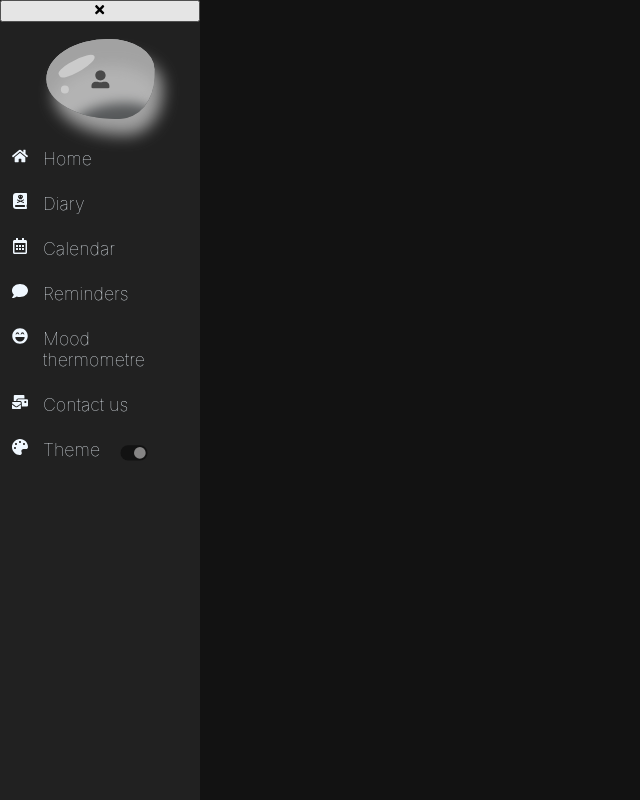
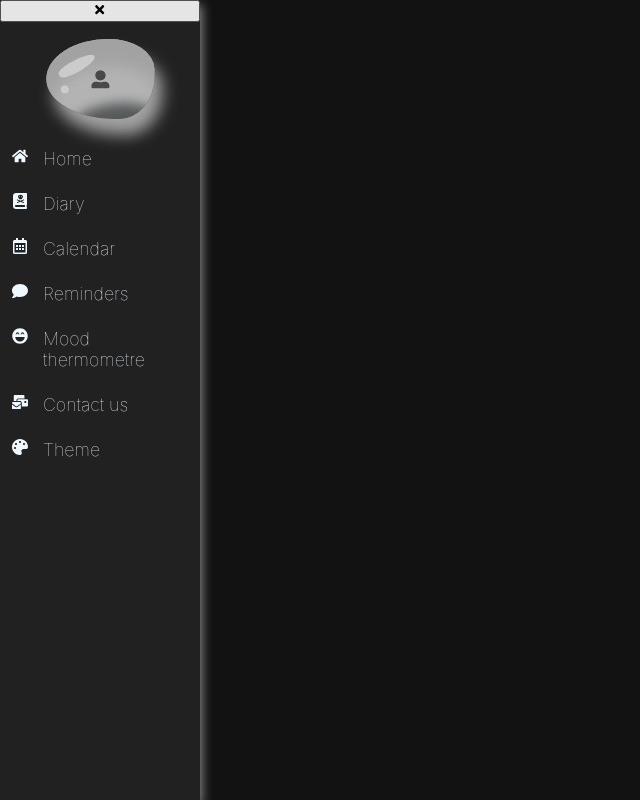
Before and after one commit to navidasaman/diary-app, a React (Create React App) app: page / in a window 1280 px wide. Shown: the whole page, without its empty margins (0-640 px from the left). Built offline with nearby package versions, Linux system fonts and the light colour scheme.

Commit message:
added dark/light mode and commented out the switch button
not entirely working optimally as the theme also toggles when clicking the body, but works. still needs to be implemented on various items. only implemented on sidebar and body as for now

```diff
--- a/src/App.tsx
+++ b/src/App.tsx
@@ -1,26 +1,35 @@
 import './css/index.css';
+import './css/Sidebar.css';
 import Sidebar from './components/Sidebar'
 import { Route, Routes, BrowserRouter } from 'react-router-dom';
 import Contact from './pages/Contact';
 import Calendar from './pages/Calendar';
 import Reminders from './pages/Reminders';
 import Diary from './pages/Diary';
+import Home from './pages/Home';
+import { useState } from 'react'
 
 
 function App() {
+  const [theme, setTheme] = useState('dark')
+
+  const toggleTheme = () =>{
+    setTheme((curr) => (curr === 'dark' ? 'light' : 'dark'));
+    console.log('app ' + theme)
+  };
+
   return (
-    <div className="App">
-      <header className="App-header">
+      <div className={`App ${theme}`}  onClick={toggleTheme}>
         <Sidebar />
         <BrowserRouter>
           <Routes>
+            <Route path="/Home" element={ <Home /> } />
             <Route path="/Diary" element={ <Diary /> } />
             <Route path="/Reminders" element={ <Reminders /> } />
             <Route path="/Contact" element={ <Contact /> } />
             <Route path="/Calendar" element={ <Calendar /> } />
           </Routes>
         </BrowserRouter>
-      </header>
       </div>
   );
 }
--- a/src/components/Sidebar.tsx
+++ b/src/components/Sidebar.tsx
@@ -1,16 +1,22 @@
 import React, { useState, useEffect } from 'react';
 import '../css/Sidebar.css'
 import { FaHome, FaBookDead, FaRegCalendarAlt, FaLaughBeam, FaUserAlt, FaTimes, FaBars, FaMailBulk, FaComment, FaPalette } from 'react-icons/fa';
-import SwitchButton from './SwitchButton';
+/*import SwitchButton from './SwitchButton';*/
 
 function Sidebar() {
+
   /*The state variable is set to false as the initial value*/
   const [isCollapsed, setIsCollapsed] = useState(false);
+  const [theme, setTheme] = useState('dark')
 
   /*To be able to toggle the sidebar between true and false to collapse/expand it */
   const handleToggleSidebar = () => {
     setIsCollapsed(!isCollapsed);
     console.log(isCollapsed);
+  };
+
+  const toggleTheme = () =>{
+    setTheme((curr) => (curr === 'dark' ? 'light' : 'dark'));
   };
 
   /* the useEffect hook is used alongside an event listener to automatically collapse
@@ -70,7 +76,7 @@ function Sidebar() {
   /*Returns the sidebar containing the object from the SidebarData array and
   the toggle button alongside conditions for when the sidebar is collapsed or not */
   return (
-    <div className={`Sidebar ${isCollapsed ? 'collapsed' : ''}`}>
+    <div className={`Sidebar ${theme} ${isCollapsed ? 'collapsed' : ''}`}>
       <button className="menuToggleButton" onClick={handleToggleSidebar}>{isCollapsed ? <FaBars /> : <FaTimes />}</button>
       <div className='MenuContainer'>
         <div className={`MenuTitle ${isCollapsed ? 'collapsed' : ''}`}><FaUserAlt /></div>
@@ -82,16 +88,15 @@ function Sidebar() {
             <div className={`SidebarTitle ${isCollapsed ? 'collapsed' : ''}`}>{val.title}</div>
           </div>
         ))}
-          <div className='SidebarList'>
-            <div className='SidebarRow'>
-              <div className="SidebarIcon"><FaPalette/></div>
-              <div className={`SidebarTitle ${isCollapsed ? 'collapsed' : ''}`}>Theme</div>
-              {!isCollapsed && (
-                <SwitchButton
-                  isCollapsed={isCollapsed}
-                  handleToggleSidebar={handleToggleSidebar}
-                />
-              )}
+        <div className='SidebarList' >
+          <div className='SidebarRow' onClick={toggleTheme} >
+            <div className="SidebarIcon"><FaPalette /></div>
+            <div className={`SidebarTitle ${isCollapsed ? 'collapsed' : ''}`}>Theme</div>
+             {/* {!isCollapsed && (
+                    <SwitchButton isCollapsed={isCollapsed}
+                    handleToggleSidebar={handleToggleSidebar}
+                    />
+              )}*/}
             </div>
           </div>
       </div>
--- a/src/components/SwitchButton.tsx
+++ b/src/components/SwitchButton.tsx
@@ -1,29 +1,40 @@
 import React, { useState } from 'react';
 import '../css/SwitchButton.css'
+import '../css/Sidebar.css'
 
 // Props to determine if sidebar is collapsed or not
 interface SwitchButtonProps {
   isCollapsed: boolean;
   handleToggleSidebar: () => void;
 }
-  // Takes the props and determines the state of the switch
-  const SwitchButton: React.FC<SwitchButtonProps> = ({ isCollapsed, handleToggleSidebar }) => {
-    const [isChecked, setIsChecked] = useState(true);
 
-    const handleSwitchToggleButton = () => {
-      setIsChecked(!isChecked);
+const SwitchButton: React.FC<SwitchButtonProps> = ({ isCollapsed, handleToggleSidebar }) => {
+  const [isChecked, setIsChecked] = useState(false);
+  const [theme, setTheme] = useState('dark')
+
+  const toggleTheme = () =>{
+    setTheme((curr) => (curr === 'dark' ? 'light' : 'dark'));
+    console.log("från switch: " + theme);
+  };
+
+  const handleSwitchToggleButton = () => {
+    setIsChecked(!isChecked);
+    console.log(isChecked)
   };
 
   return (
+    <div className={`${isChecked ? 'dark' : 'light'}`}>
     <label className="toggleButton">
       <input
         className='switchButton'
         type="checkbox"
         checked={isChecked}
         onChange={handleSwitchToggleButton}
+        onClick={toggleTheme}
       />
       <div className="slider" />
     </label>
+    </div>
   );
 };
 
--- a/src/css/Sidebar.css
+++ b/src/css/Sidebar.css
@@ -2,17 +2,16 @@
 
 .Sidebar {
     position: fixed;
-    background-color: #212121;
-    color: rgb(240, 248, 255);
     height: 100vh;
     width: min(100%, 200px);
     transition: width 0.7s ease;
     font-weight: 100;
     z-index: 1000;
+    box-shadow: 2px 5px 10px #888888;
   }
 
   .SidebarList :hover {
-    color: rgba(240, 248, 255, 0.475);
+    color: 	#828393;
     background-color: transparent;
   }
 
@@ -102,3 +101,13 @@
     text-align: center;
     cursor: pointer;
   }
+
+  div.Sidebar.dark {
+    background-color: #212121;
+    color: rgb(240, 248, 255);
+  }
+
+  div.Sidebar.light {
+    background-color: #d2d3db;
+    color:#121212;
+  }
```
Lines whose indentation alone changed are shown as unchanged.
